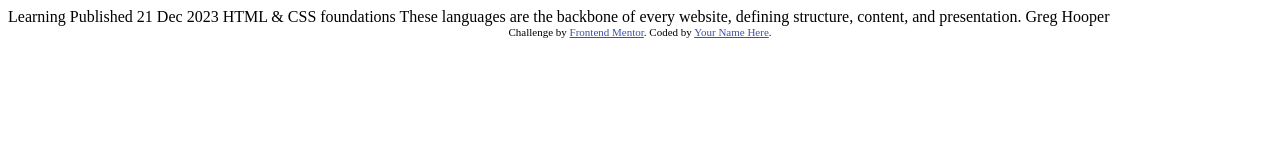
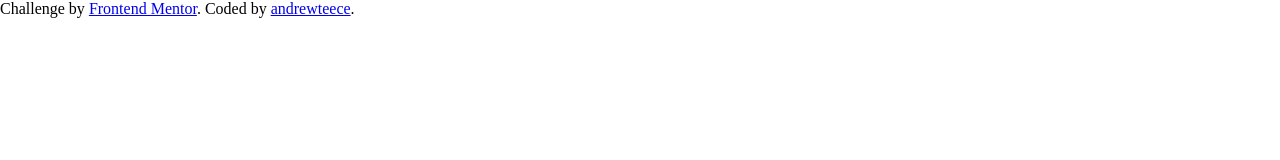
Before and after one commit to andrewteece/blog-preview-card, a plain HTML site: page index.html in a window 1280 px wide. Drawn offline with Linux system fonts and the light colour scheme.

Commit message:
css cust props and basic reset

```diff
--- a/index.html
+++ b/index.html
@@ -1,34 +1,27 @@
 <!DOCTYPE html>
 <html lang="en">
   <head>
-  <meta charset="UTF-8">
-  <meta name="viewport" content="width=device-width, initial-scale=1.0"> <!-- displays site properly based on user's device -->
+    <meta charset="UTF-8" />
+    <meta name="viewport" content="width=device-width, initial-scale=1.0" />
 
-  <link rel="icon" type="image/png" sizes="32x32" href="./assets/images/favicon-32x32.png">
+    <link
+      rel="icon"
+      type="image/png"
+      sizes="32x32"
+      href="./assets/images/favicon-32x32.png"
+    />
+    <link rel="stylesheet" href="style.css" />
 
     <title>Frontend Mentor | Blog preview card</title>
-
-  <!-- Feel free to remove these styles or customise in your own stylesheet 👍 -->
-  <style>
-    .attribution { font-size: 11px; text-align: center; }
-    .attribution a { color: hsl(228, 45%, 44%); }
-  </style>
   </head>
   <body>
-
-  Learning
-
-  Published 21 Dec 2023
-
-  HTML & CSS foundations
-
-  These languages are the backbone of every website, defining structure, content, and presentation.
-
-  Greg Hooper
-
+    <footer>
       <div class="attribution">
-    Challenge by <a href="https://www.frontendmentor.io?ref=challenge" target="_blank">Frontend Mentor</a>.
-    Coded by <a href="#">Your Name Here</a>.
+        Challenge by
+        <a href="https://www.frontendmentor.io?ref=challenge" target="_blank"
+          >Frontend Mentor</a
+        >. Coded by <a href="#">andrewteece</a>.
       </div>
+    </footer>
   </body>
 </html>
--- /dev/null
+++ b/style.css
@@ -0,0 +1,31 @@
+@import url('https://fonts.googleapis.com/css2?family=Figtree:wght@500;600;800;900&display=swap');
+
+/* CSS Custome Properties */
+
+:root {
+
+    --ff-primary: 'Figtree', sans-serif;
+
+    --fs-xsm: .75rem; /* 12px */
+    --fs-sm: .875rem /* 14px */
+    --fs-base: 1rem /* 16px */
+    --fs-md: 1.25rem /* 20px */
+    --fs-lg: 1.5rem /* 24px */
+
+    --clr-primary-400: hsl(47, 88%, 63%);
+
+    --clr-neutral-100: hsl(0, 0%, 100%);
+    --clr-neutral-400: hsl(0, 0%, 50%);
+    --clr-neutral-900: hsl(0, 0%, 7%);
+
+    --fw-500: 500;
+    --fw-800: 800;
+}
+
+/* CSS Basic Reset */
+
+* {
+    box-sizing: border-box;
+    margin: 0;
+    padding: 0;
+}
```
Also changed, not shown: 1 other file. Lines whose indentation alone changed are shown as unchanged.
